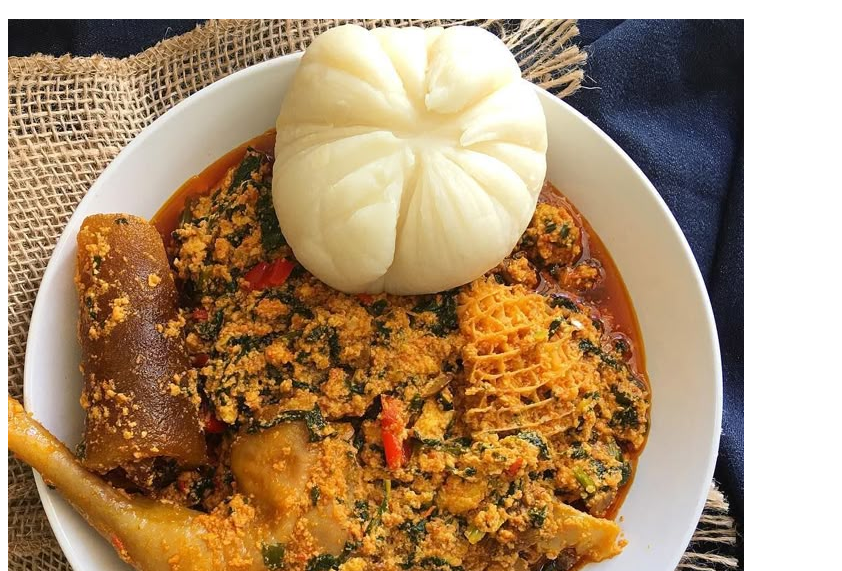
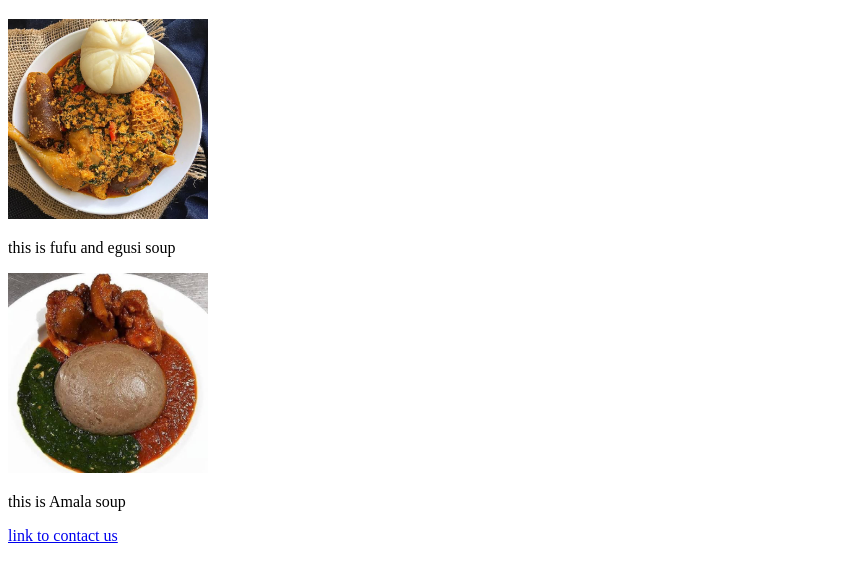
Before and after one commit to victor-exe9/VICKY, a plain HTML site: page services.html in a window 1280 px wide. Shown: the part 229-800 px from the top of the page, without its empty margins (0-842 px from the left). Drawn offline with Linux system fonts and the light colour scheme.

Commit message:
third commit

```diff
--- a/services.html
+++ b/services.html
@@ -12,9 +12,9 @@
 Catering: Food is prepared in larger quantities for events and delivered, sometimes with staff to serve it</p>
 
 <h1>OUR VARIETY OF FOODS</h1>
-<img src="fufu.jpeg" alt="fufu">
+<img src="fufu.jpeg" alt="fufu" width="200px height;200px">
 <p>this is fufu and egusi soup</p>
-    <img src="Amala.jpeg" alt="Amala">
+    <img src="Amala.jpeg" alt="Amala" width="200px height;200px">
     <p>this is Amala soup</p>
     <a href="http://127.0.0.1:5500/contact%20us.html">link to contact us</a>
 </body>
```
Also changed, not shown: index.html (+1 -1 lines).
